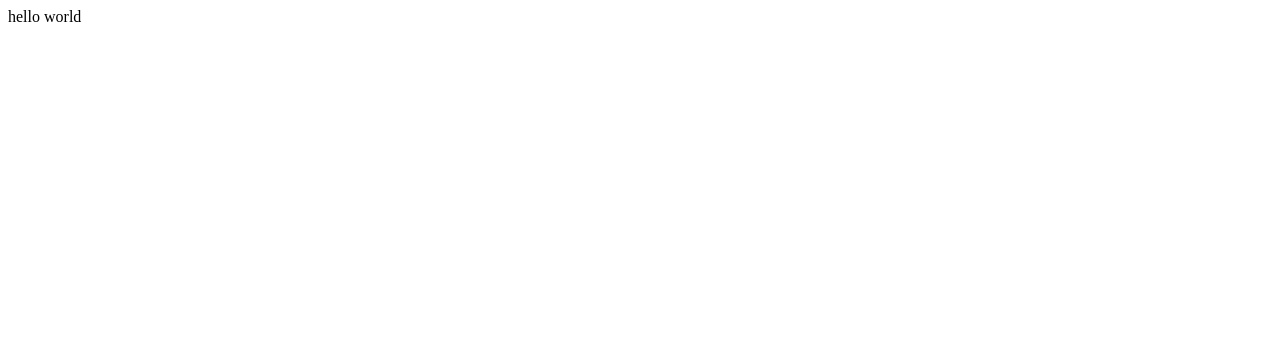
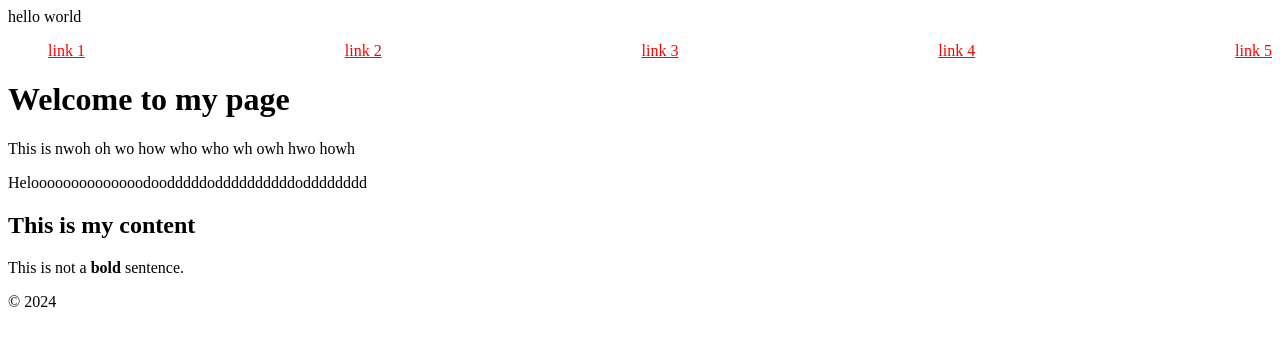
Before and after one commit to ShakirQarar/Foundations2024, a plain HTML site: page index.html in a window 1280 px wide. Drawn offline with Linux system fonts and the light colour scheme.

Commit message:
my first code

```diff
--- a/index.html
+++ b/index.html
@@ -1 +1,63 @@
 hello world
+<!DOCTYPE html>
+<html>
+  <head>
+    <meta charset="UTF-8">
+    <meta name="viewport" content="width=device-width, initial-scale=1.0">
+    <title>Document1</title>
+  </head>
+  <style>
+    a {
+  color: red;
+}
+
+
+ol {
+  list-style: none;
+  display: flex;
+  flex-direction: row;
+  justify-content: space-between;
+
+}
+
+  </style>
+
+  <body>
+    <header>
+      <nav>
+        <ol>
+          <li>
+            <a href="#">link 1</a>
+          </li>
+          <li>
+            <a href="#">link 2</a>
+          </li>
+          <li>
+            <a href="#">link 3</a>
+          </li>
+          <li>
+            <a href="#">link 4</a>
+          </li>
+          <li>
+            <a href="#">link 5</a>
+          </li>
+        </ol>
+      </nav>
+    </header>
+    <main>
+      <h1>Welcome to my page</h1>
+      <p>This is nwoh oh wo how who who wh owh hwo howh </p>
+      <p>Heloooooooooooooodoodddddoddddddddddodddddddd</p>
+
+
+      <section>
+        <h2>This is my content</h2>
+        <p> This is not a <strong>bold</strong> sentence.</p>
+      </section>
+
+
+    </main>
+    <footer>&copy; 2024</footer>
+
+  </body>
+</html>
```
